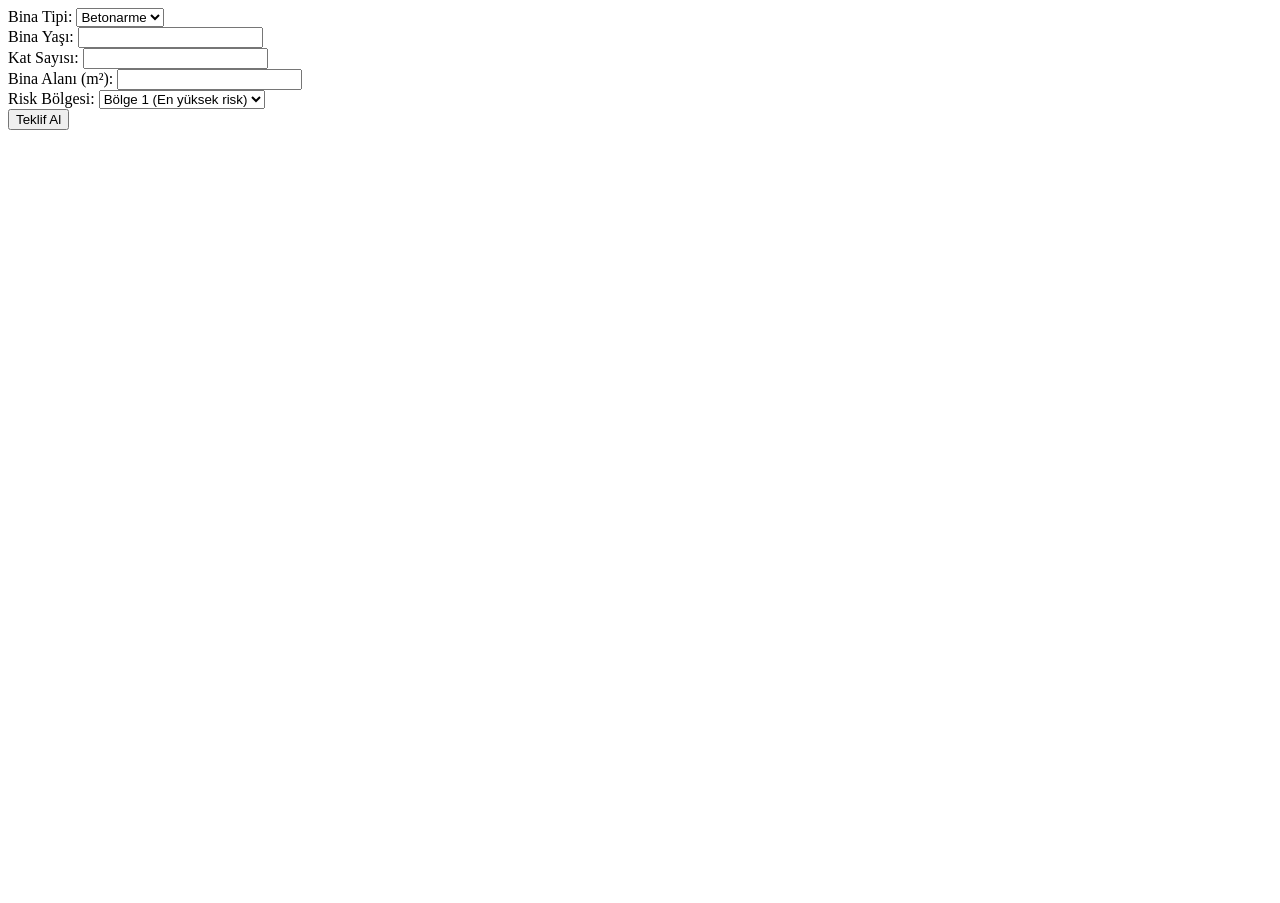
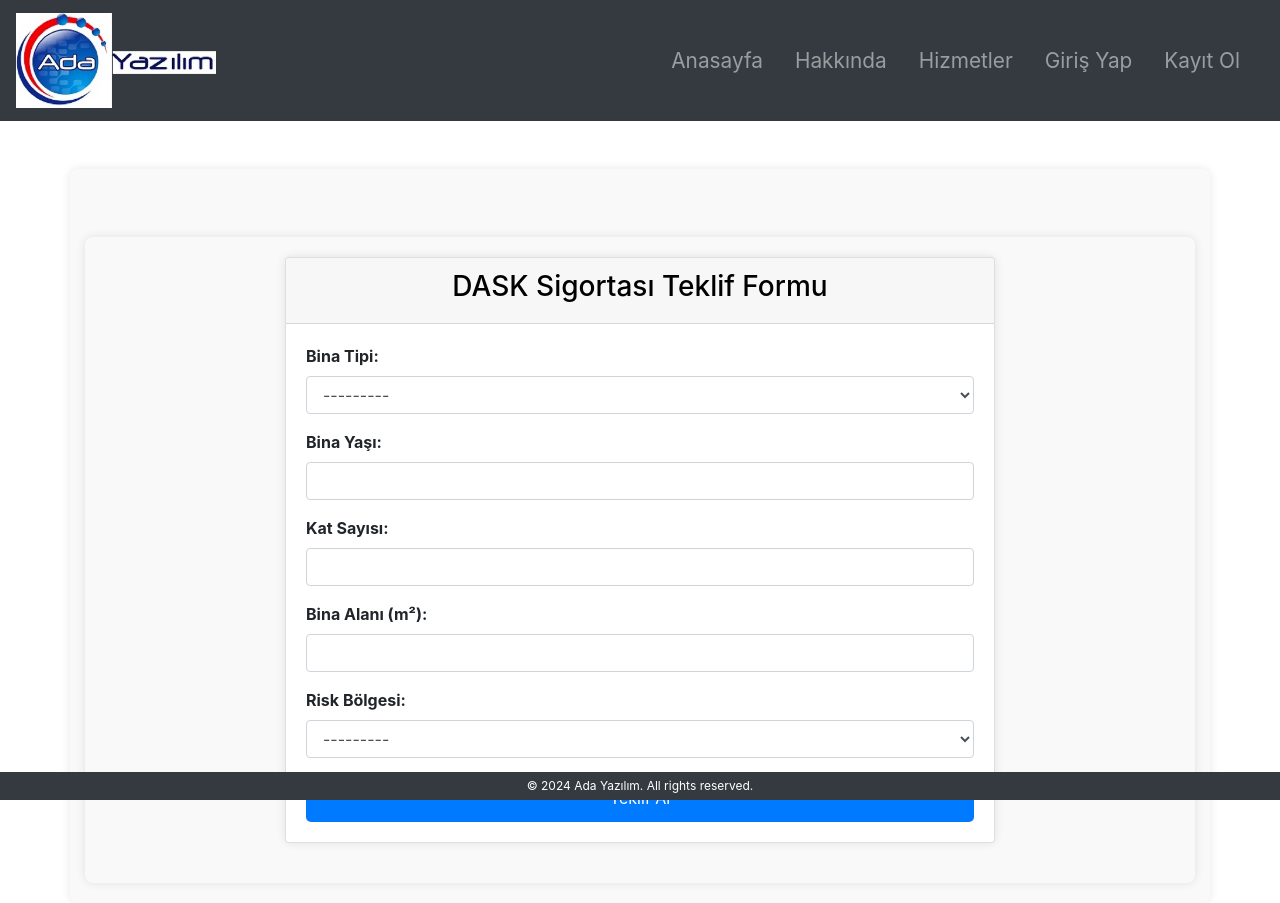
Before and after one commit to Orionza/AdaWeb, a Django app: page /services/dask_detail/ in a window 1280 px wide. Before the commit the page ends 130 px from the top, so only its background shows below. Run offline with Django 5.2, Linux system fonts and the light colour scheme; some libraries are stand-ins or nearby versions.

Commit message:
Dask done

```diff
--- a/services/forms.py
+++ b/services/forms.py
@@ -13,20 +13,10 @@
     class Meta:
         model = DaskBilgileri
         fields = ['bina_tipi', 'bina_yasi', 'kat_sayisi', 'bina_alani', 'risk_bolgesi']
-
-    BINA_TIPI_CHOICES = [
-        ('Betonarme', 'Betonarme'),
-        ('Çelik', 'Çelik'),
-        ('Ahşap', 'Ahşap'),
-        ('Yığma', 'Yığma'),
-    ]
-
-    RISK_BOLGESI_CHOICES = [
-        ('1', 'Bölge 1 (En yüksek risk)'),
-        ('2', 'Bölge 2'),
-        ('3', 'Bölge 3'),
-        ('4', 'Bölge 4'),
-    ]
-
-    bina_tipi = forms.ChoiceField(choices=BINA_TIPI_CHOICES)
-    risk_bolgesi = forms.ChoiceField(choices=RISK_BOLGESI_CHOICES)
+        widgets = {
+            'bina_tipi': forms.Select(attrs={'class': 'form-control'}),
+            'bina_yasi': forms.NumberInput(attrs={'class': 'form-control'}),
+            'kat_sayisi': forms.NumberInput(attrs={'class': 'form-control'}),
+            'bina_alani': forms.NumberInput(attrs={'class': 'form-control'}),
+            'risk_bolgesi': forms.Select(attrs={'class': 'form-control'}),
+        }
--- a/services/models.py
+++ b/services/models.py
@@ -10,7 +10,7 @@
 
     police_no = models.IntegerField(unique=True)
     musteri_no = models.ForeignKey(settings.AUTH_USER_MODEL, on_delete=models.CASCADE)
-    status = models.CharField(max_length=1, choices=POLICE_STATUS_CHOICES)
+    status = models.CharField(max_length=1, choices=POLICE_STATUS_CHOICES, null= False, blank= False)
     brans_kodu = models.CharField(max_length=3)
     prim = models.DecimalField(max_digits=10, decimal_places=2)
     onaylayan = models.ForeignKey(settings.AUTH_USER_MODEL, related_name='onaylayan', on_delete=models.CASCADE)
--- a/services/views.py
+++ b/services/views.py
@@ -123,6 +123,8 @@
             return render(request, 'services/payment.html', {'police': police, 'error': 'Lütfen tüm alanları doldurun.'})
 
     return render(request, 'services/payment.html', {'police': police})
+
+
 
 # Ödeme Başarılı
 def payment_success(request, police_id):
@@ -276,13 +278,11 @@
             police.prim = fiyat
             police.save()
 
-            return render(request, 'services/dask_detail.html', {
-                'form': form,
-                'prim_tutari': fiyat,
-                'police_id': police.id,
-            })
+            # Ödeme sayfasına yönlendir
+            return redirect('payment', police_id=police.id)
+
         else:
-            return render(request, 'services/dask_detail.html', {'form': form, 'error': 'Form geçerli değil'})
+            return render(request, 'services/dask_detail.html', {'form': form, 'error': 'Form geçerli değil', 'form_errors': form.errors})
     else:
         form = DaskForm()
 
--- a/templates/services/dask_detail.html
+++ b/templates/services/dask_detail.html
@@ -1,24 +1,56 @@
+{% extends 'base.html' %}
+
+{% block content %}
+<div class="container mt-5">
+    <div class="row justify-content-center">
+        <div class="col-md-8">
+            <div class="card">
+                <div class="card-header text-center">
+                    <h3>DASK Sigortası Teklif Formu</h3>
+                </div>
+                <div class="card-body">
                     <form method="post" action="{% url 'dask_detail' %}">
                         {% csrf_token %}
+
                         <div class="form-group">
-        <label for="id_bina_tipi">Bina Tipi:</label>
+                            <label for="id_bina_tipi" class="font-weight-bold">Bina Tipi:</label>
                             {{ form.bina_tipi }}
                         </div>
                         <div class="form-group">
-        <label for="id_bina_yasi">Bina Yaşı:</label>
+                            <label for="id_bina_yasi" class="font-weight-bold">Bina Yaşı:</label>
                             {{ form.bina_yasi }}
                         </div>
                         <div class="form-group">
-        <label for="id_kat_sayisi">Kat Sayısı:</label>
+                            <label for="id_kat_sayisi" class="font-weight-bold">Kat Sayısı:</label>
                             {{ form.kat_sayisi }}
                         </div>
                         <div class="form-group">
-        <label for="id_bina_alani">Bina Alanı (m²):</label>
+                            <label for="id_bina_alani" class="font-weight-bold">Bina Alanı (m²):</label>
                             {{ form.bina_alani }}
                         </div>
                         <div class="form-group">
-        <label for="id_risk_bolgesi">Risk Bölgesi:</label>
+                            <label for="id_risk_bolgesi" class="font-weight-bold">Risk Bölgesi:</label>
                             {{ form.risk_bolgesi }}
                         </div>
+
+                        {% if fiyat %}
+                            <div class="alert alert-info mt-4">
+                                Hesaplanan Teklif Fiyatı: <strong>{{ fiyat }} TL</strong>
+                            </div>
+                        {% endif %}
+
                         <button type="submit" class="btn btn-primary btn-block">Teklif Al</button>
                     </form>
+
+                    {% if show_policelestir %}
+                        <form method="post" action="{% url 'payment' police_id %}" class="mt-3">
+                            {% csrf_token %}
+                            <button type="submit" class="btn btn-success btn-block">Poliçeleştir</button>
+                        </form>
+                    {% endif %}
+                </div>
+            </div>
+        </div>
+    </div>
+</div>
+{% endblock %}
```
Also changed, not shown: db.sqlite3. Lines whose indentation alone changed are shown as unchanged.
